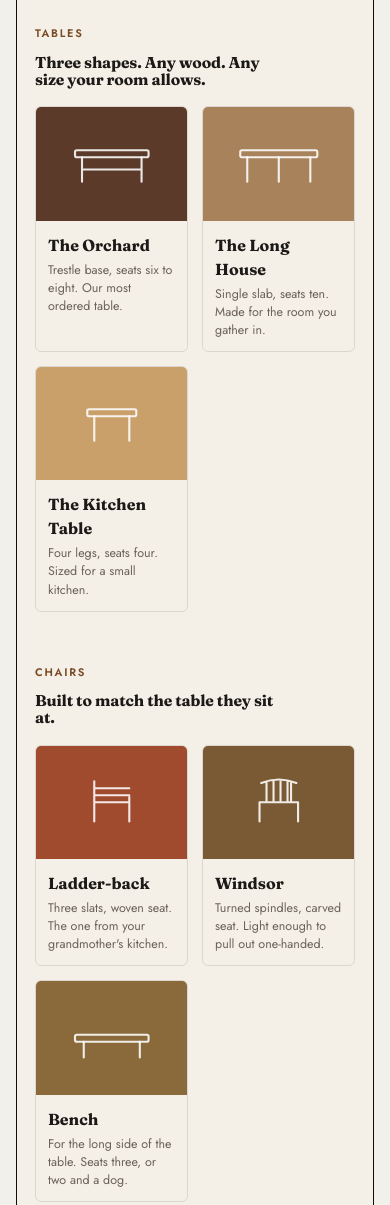
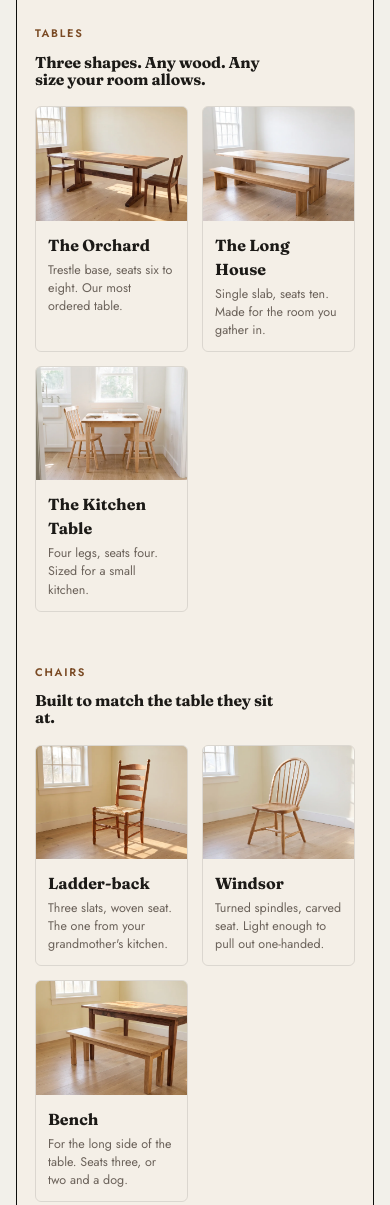
Before and after one commit to orenabramov157-cmd/feedwork, a website: page public/websites.html in a window 390 px wide. Shown: the part 1180-2385 px from the top of the page. Drawn offline with Linux system fonts and the light colour scheme.

Commit message:
Websites page: the sample woodshop gets real product photography (eight shots), no line drawings
Tables, chairs, the lumber yard and the workbench, all shot to match the existing hero photo's room
and light. Cards, the Woods header and the process section use them at every dial level.

Co-Authored-By: Claude Fable 5.1 <noreply@anthropic.com>

```diff
--- a/public/websites.html
+++ b/public/websites.html
@@ -126,8 +126,12 @@
 .m-sec{padding:clamp(26px,4vw,52px) var(--m-pad)}
 .m-cards{display:grid;grid-template-columns:repeat(3,1fr);gap:14px}
 .m-card{border:1px solid rgba(0,0,0,.1);border-radius:var(--m-radius);overflow:hidden;transition:transform .3s,box-shadow .3s,border-color .3s}
-.m-card .art{aspect-ratio:4/3;background:var(--wood);display:grid;place-items:center}
-.m-card svg{width:58%;height:auto;fill:none;stroke:rgba(255,255,255,.88);stroke-width:2.4;stroke-linecap:round;stroke-linejoin:round}
+.m-card .art{aspect-ratio:4/3;background:#d9d2c5;overflow:hidden}
+.m-card .art img{width:100%;height:100%;object-fit:cover;display:block;transition:transform .7s cubic-bezier(.2,.7,.2,1)}
+.m-card:hover .art img{transform:scale(1.04)}
+.m-wide{margin:0 0 clamp(18px,3vw,32px);aspect-ratio:21/9;overflow:hidden;border-radius:var(--m-radius);background:#d9d2c5;transition:border-radius .5s}
+.m-wide img{width:100%;height:100%;object-fit:cover;display:block}
+.m-wide-steps{margin:0 var(--m-pad) clamp(18px,3vw,32px)}
 .m-card h5{font-family:var(--m-hfont);font-weight:var(--m-hw);font-size:16px;margin:12px 12px 4px}
 .m-card p{font-size:12.5px;color:var(--m-muted);margin:0 12px 12px;line-height:1.45}
 .m-card:hover{transform:translateY(-3px)}
@@ -176,7 +180,7 @@
 .mini.lv-0 .m-strip{display:none}
 .mini.lv-0 .m-h2{max-width:none;text-align:center;margin-left:auto;margin-right:auto}
 .mini.lv-0 .m-foot{justify-content:center;text-align:center}
-.mini.lv-0 .m-card .art{filter:saturate(.7)}
+.mini.lv-0 .m-card .art img,.mini.lv-0 .m-wide img{filter:saturate(.7)}
 
 .mini.lv-1{--m-bg:#f6f2ec;--m-ink:#1f2a35;--m-accent:#3d5570;--m-hfont:'Fraunces',Georgia,serif;--m-hw:600;--m-hsize:clamp(24px,3vw,40px);--m-radius:4px}
 .mini.lv-1 .m-img img{filter:saturate(.9)}
@@ -212,6 +216,7 @@
 .mini.lv-4 .m-swatch .chip{border-radius:16px 16px 0 0}
 .mini.lv-4 .m-step{border-top:3px solid var(--m-ink)}
 .mini.lv-4 .m-card{border-radius:16px;border-color:transparent;background:rgba(255,255,255,.55)}
+.mini.lv-4 .m-wide{border-radius:16px}
 .mini.lv-4 .m-card:hover{box-shadow:0 18px 40px rgba(10,75,214,.16)}
 .mini.lv-4 .m-sheet{border-radius:16px}
 .mini.lv-4 .m-tab{text-transform:uppercase;letter-spacing:.08em;font-size:12px;font-weight:600}
@@ -312,23 +317,24 @@
           <span class="m-kicker">Tables</span>
           <h4 class="m-h2">Three shapes. Any wood. Any size your room allows.</h4>
           <div class="m-cards">
-            <div class="m-card" style="--wood:#5b3a29"><div class="art"><svg viewBox="0 0 100 60" aria-hidden="true"><rect x="8" y="14" width="84" height="8" rx="2"/><path d="M16 22v28M84 22v28M16 36h68"/></svg></div><h5>The Orchard</h5><p>Trestle base, seats six to eight. Our most ordered table.</p></div>
-            <div class="m-card" style="--wood:#a8825a"><div class="art"><svg viewBox="0 0 100 60" aria-hidden="true"><rect x="6" y="14" width="88" height="8" rx="2"/><path d="M14 22v28M86 22v28M50 22v28"/></svg></div><h5>The Long House</h5><p>Single slab, seats ten. Made for the room you gather in.</p></div>
-            <div class="m-card" style="--wood:#c9a06a"><div class="art"><svg viewBox="0 0 100 60" aria-hidden="true"><rect x="22" y="14" width="56" height="8" rx="2"/><path d="M30 22v28M70 22v28"/></svg></div><h5>The Kitchen Table</h5><p>Four legs, seats four. Sized for a small kitchen.</p></div>
+            <div class="m-card"><div class="art"><img src="work/marlowe/the-orchard.webp" alt="A walnut trestle dining table with two chairs in a sunlit room" width="1200" height="800" loading="lazy" decoding="async"></div><h5>The Orchard</h5><p>Trestle base, seats six to eight. Our most ordered table.</p></div>
+            <div class="m-card"><div class="art"><img src="work/marlowe/the-long-house.webp" alt="A long single-slab white oak table with a bench" width="1200" height="800" loading="lazy" decoding="async"></div><h5>The Long House</h5><p>Single slab, seats ten. Made for the room you gather in.</p></div>
+            <div class="m-card"><div class="art"><img src="work/marlowe/the-kitchen-table.webp" alt="A small maple kitchen table for four by a window" width="1200" height="800" loading="lazy" decoding="async"></div><h5>The Kitchen Table</h5><p>Four legs, seats four. Sized for a small kitchen.</p></div>
           </div>
         </div>
         <div class="m-sec" id="m-chairs" data-rv>
           <span class="m-kicker">Chairs</span>
           <h4 class="m-h2">Built to match the table they sit at.</h4>
           <div class="m-cards">
-            <div class="m-card" style="--wood:#a04a2e"><div class="art"><svg viewBox="0 0 100 60" aria-hidden="true"><path d="M30 6v46M30 30h40v22M30 14h40M30 22h40M70 30v-6"/></svg></div><h5>Ladder-back</h5><p>Three slats, woven seat. The one from your grandmother's kitchen.</p></div>
-            <div class="m-card" style="--wood:#7a5a34"><div class="art"><svg viewBox="0 0 100 60" aria-hidden="true"><path d="M28 30h44v22M28 30v22M36 30V8M44 30V6M52 30V6M60 30V6M64 30V8M30 8q20 -8 40 0"/></svg></div><h5>Windsor</h5><p>Turned spindles, carved seat. Light enough to pull out one-handed.</p></div>
-            <div class="m-card" style="--wood:#8a6a3a"><div class="art"><svg viewBox="0 0 100 60" aria-hidden="true"><rect x="8" y="26" width="84" height="8" rx="2"/><path d="M18 34v18M82 34v18"/></svg></div><h5>Bench</h5><p>For the long side of the table. Seats three, or two and a dog.</p></div>
+            <div class="m-card"><div class="art"><img src="work/marlowe/ladder-back.webp" alt="A cherry ladder-back chair with a woven seat" width="1200" height="800" loading="lazy" decoding="async"></div><h5>Ladder-back</h5><p>Three slats, woven seat. The one from your grandmother's kitchen.</p></div>
+            <div class="m-card"><div class="art"><img src="work/marlowe/windsor.webp" alt="A white oak Windsor chair on an oak floor" width="1200" height="800" loading="lazy" decoding="async"></div><h5>Windsor</h5><p>Turned spindles, carved seat. Light enough to pull out one-handed.</p></div>
+            <div class="m-card"><div class="art"><img src="work/marlowe/bench.webp" alt="A long white oak bench beside a dining table" width="1200" height="800" loading="lazy" decoding="async"></div><h5>Bench</h5><p>For the long side of the table. Seats three, or two and a dog.</p></div>
           </div>
         </div>
         <div class="m-sec" id="m-woods" data-rv>
           <span class="m-kicker">The woods</span>
           <h4 class="m-h2">Four species, cut and dried in our own yard.</h4>
+          <div class="m-wide"><img src="work/marlowe/the-yard.webp" alt="Stacks of hardwood boards air-drying in the shed" width="1200" height="800" loading="lazy" decoding="async"></div>
           <div class="m-swatches" id="woods">
             <button type="button" class="m-swatch" style="--wood:#5b3a29" data-wood="#5b3a29"><span class="chip"></span><span>Black walnut</span></button>
             <button type="button" class="m-swatch" style="--wood:#a04a2e" data-wood="#a04a2e"><span class="chip"></span><span>Cherry</span></button>
@@ -336,6 +342,7 @@
             <button type="button" class="m-swatch" style="--wood:#a8825a" data-wood="#7a5a34"><span class="chip"></span><span>White oak</span></button>
           </div>
         </div>
+        <div class="m-wide m-wide-steps" data-rv><img src="work/marlowe/the-bench-room.webp" alt="A workbench with hand planes and a table top clamped down" width="1200" height="800" loading="lazy" decoding="async"></div>
         <div class="m-steps">
           <div class="m-step" data-rv style="--i:0"><span class="m-n">01</span><h5>Pick the tree</h5><p>Walk the yard with us, or send a photo of your room and we pick for you.</p></div>
           <div class="m-step" data-rv style="--i:1"><span class="m-n">02</span><h5>We build it</h5><p>Eight to twelve weeks. One maker, start to finish.</p></div>
```
Also changed, not shown: public/work/marlowe/bench.webp (added), public/work/marlowe/ladder-back.webp (added), public/work/marlowe/the-bench-room.webp (added), public/work/marlowe/the-kitchen-table.webp (added), public/work/marlowe/the-long-house.webp (added), public/work/marlowe/the-orchard.webp (added), public/work/marlowe/the-yard.webp (added), public/work/marlowe/windsor.webp (added).
